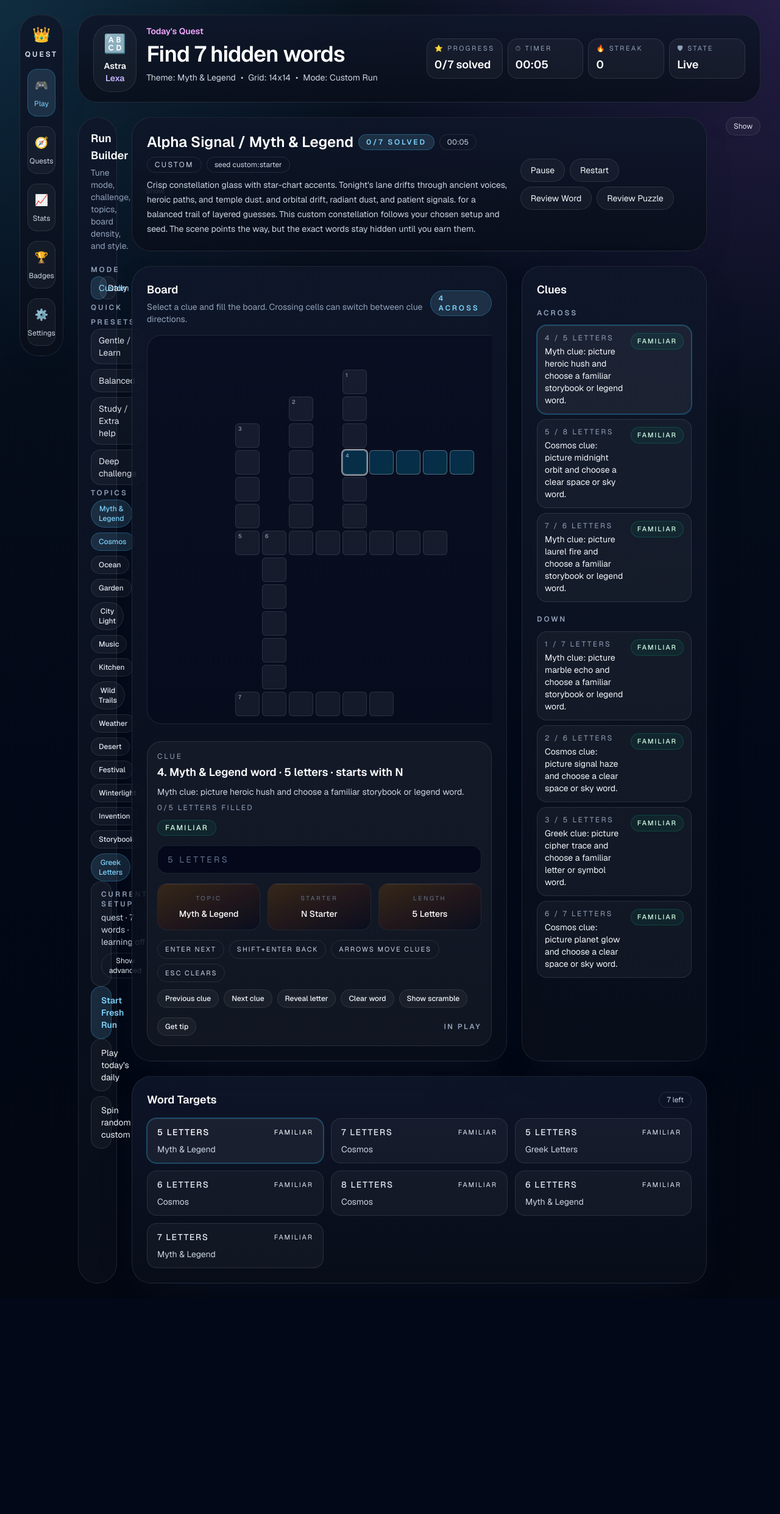
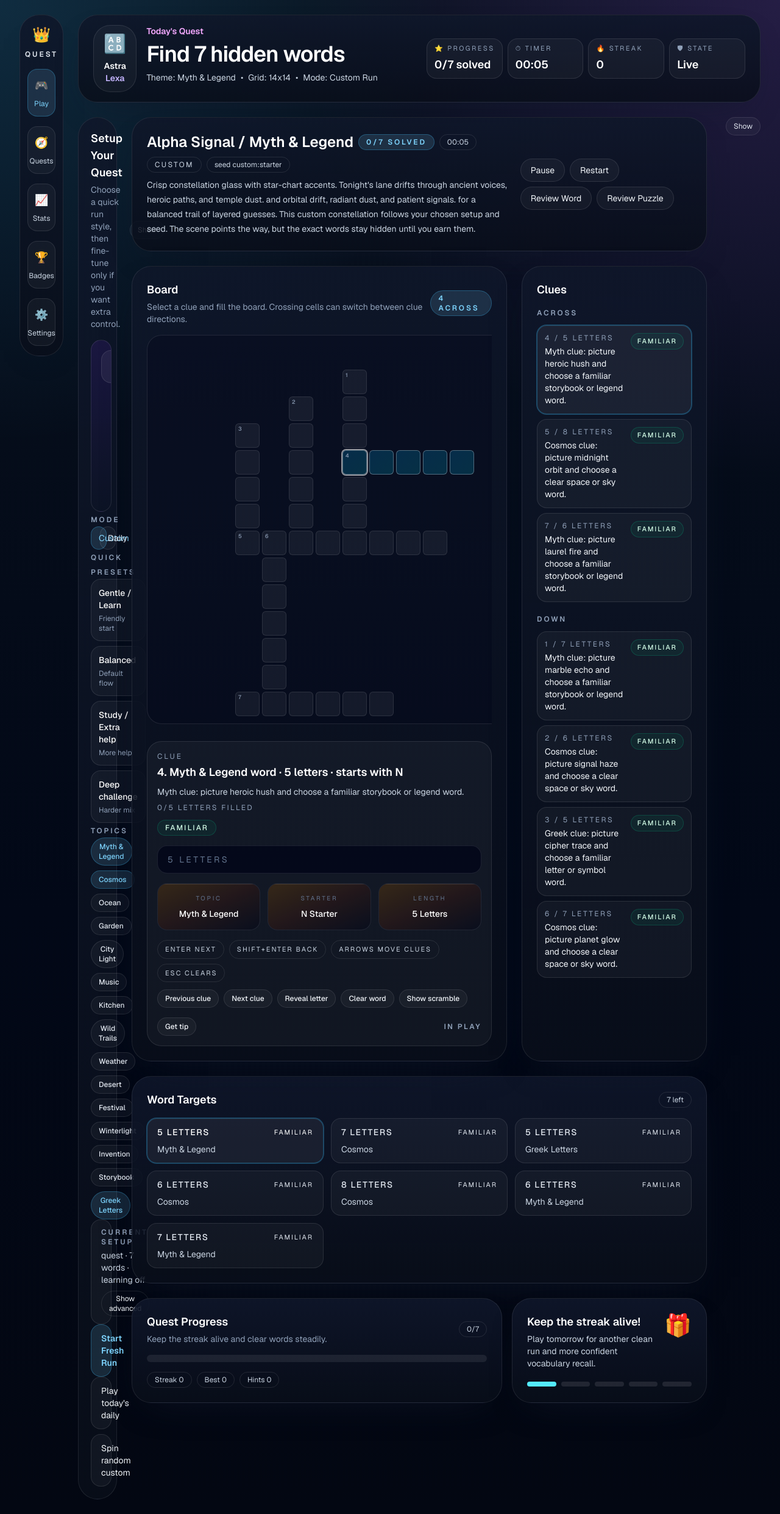
Before and after one commit to dmoliveira/ai-word-puzzle, a Next.js app: page / in a window 1280 px wide. Shown: the whole page at 61% size. Before the commit the page ends 2128 px from the top, so only its background shows below. Built offline with nearby package versions, Linux system fonts and the light colour scheme.

Commit message:
Add setup quest and support cards

```diff
--- a/app/components/word-puzzle-studio.tsx
+++ b/app/components/word-puzzle-studio.tsx
@@ -1088,14 +1088,24 @@ export function WordPuzzleStudio() {
           <aside className="glass-card rounded-[2rem] p-4 sm:p-5">
             <div className="mb-4 flex items-center justify-between gap-3">
               <div className={`${leftSidebarOpen ? "block" : "hidden xl:block"}`}>
-                <h2 className="text-lg font-semibold text-white">Run Builder</h2>
-                <p className="mt-1 text-sm text-slate-400">Tune mode, challenge, topics, board density, and style.</p>
+                <h2 className="text-lg font-semibold text-white">Setup Your Quest</h2>
+                <p className="mt-1 text-sm text-slate-400">Choose a quick run style, then fine-tune only if you want extra control.</p>
               </div>
               <button data-testid="toggle-left-panel" type="button" onClick={() => setLeftSidebarOpen((current) => !current)} className="hidden rounded-full border border-white/10 bg-white/4 px-3 py-1.5 text-xs text-slate-200 xl:inline-flex">
                 {leftSidebarOpen ? "Hide" : "Show"}
               </button>
             </div>
             <div className={leftSidebarOpen ? "space-y-5" : "hidden xl:block"}>
+              <div className="overflow-hidden rounded-[1.75rem] border border-white/10 bg-[linear-gradient(180deg,rgba(91,33,182,0.18),rgba(15,23,42,0.18))] p-4">
+                <div className="flex items-start gap-3">
+                  <div className="rounded-2xl border border-white/10 bg-white/6 px-3 py-2 text-3xl">🧙</div>
+                  <div>
+                    <div className="text-xl font-semibold text-white">Setup Your Quest</div>
+                    <p className="mt-1 text-sm text-slate-300">Pick a theme, choose a quick preset, and start hunting words.</p>
+                  </div>
+                </div>
+              </div>
+
               <div className="space-y-2">
                 <label className="text-xs font-semibold uppercase tracking-[0.24em] text-slate-400">Mode</label>
                 <div className="grid grid-cols-2 gap-2">
@@ -1116,8 +1126,9 @@ export function WordPuzzleStudio() {
                     ["study", "Study / Extra help"],
                     ["deep", "Deep challenge"],
                   ] as const).map(([preset, label]) => (
-                    <button key={preset} type="button" onClick={() => applyPreset(preset)} className="rounded-2xl border border-white/10 bg-white/4 px-3 py-2 text-left text-sm text-slate-200 transition hover:border-white/20">
-                      {label}
+                    <button key={preset} type="button" onClick={() => applyPreset(preset)} className="rounded-2xl border border-white/10 bg-white/4 px-3 py-3 text-left text-sm text-slate-200 transition hover:border-white/20">
+                      <div className="font-medium text-white">{label}</div>
+                      <div className="mt-1 text-xs text-slate-400">{preset === "gentle" ? "Friendly start" : preset === "balanced" ? "Default flow" : preset === "study" ? "More help" : "Harder mix"}</div>
                     </button>
                   ))}
                 </div>
@@ -1629,6 +1640,41 @@ export function WordPuzzleStudio() {
                 })}
               </div>
             </div>
+
+            <div className="grid gap-4 xl:grid-cols-[minmax(0,1fr)_20rem]">
+              <div className="glass-card rounded-[2rem] p-5 sm:p-6">
+                <div className="flex items-center justify-between gap-3">
+                  <div>
+                    <h3 className="text-lg font-semibold text-white">Quest Progress</h3>
+                    <p className="mt-1 text-sm text-slate-400">Keep the streak alive and clear words steadily.</p>
+                  </div>
+                  <span className="rounded-full border border-white/10 px-3 py-1 text-xs text-slate-300">{solvedCount}/{state.run.words.length}</span>
+                </div>
+                <div className="mt-4 h-3 overflow-hidden rounded-full bg-white/8">
+                  <div className="h-full rounded-full bg-[linear-gradient(90deg,#a855f7,#60a5fa)]" style={{ width: `${state.run.words.length === 0 ? 0 : (solvedCount / state.run.words.length) * 100}%` }} />
+                </div>
+                <div className="mt-4 flex flex-wrap gap-2 text-xs text-slate-300">
+                  <span className="rounded-full border border-white/10 px-3 py-1">Streak {progress.streak}</span>
+                  <span className="rounded-full border border-white/10 px-3 py-1">Best {progress.bestStreak}</span>
+                  <span className="rounded-full border border-white/10 px-3 py-1">Hints {hintsUsed}</span>
+                </div>
+              </div>
+
+              <div className="glass-card rounded-[2rem] p-5 sm:p-6 bg-[linear-gradient(135deg,rgba(168,85,247,0.22),rgba(15,23,42,0.2))]">
+                <div className="flex items-start justify-between gap-3">
+                  <div>
+                    <h3 className="text-lg font-semibold text-white">Keep the streak alive!</h3>
+                    <p className="mt-1 text-sm text-slate-300">Play tomorrow for another clean run and more confident vocabulary recall.</p>
+                  </div>
+                  <div className="text-4xl">🎁</div>
+                </div>
+                <div className="mt-5 flex items-center gap-2">
+                  {[0, 1, 2, 3, 4].map((index) => (
+                    <div key={index} className={`h-2 flex-1 rounded-full ${index < Math.max(1, Math.min(5, progress.streak || 1)) ? "bg-cyan-300" : "bg-white/10"}`} />
+                  ))}
+                </div>
+              </div>
+            </div>
           </section>
 
           <aside className={`${mobilePanel === "archive" ? "block" : "hidden"} space-y-6 xl:block ${archiveRailClass}`}>
```
